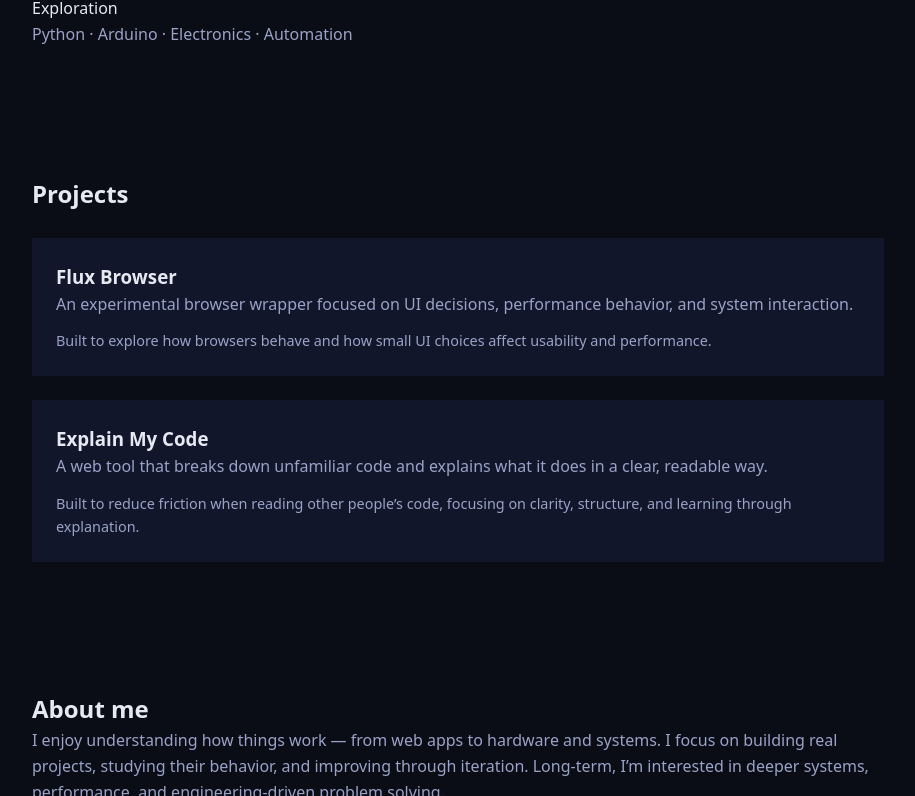
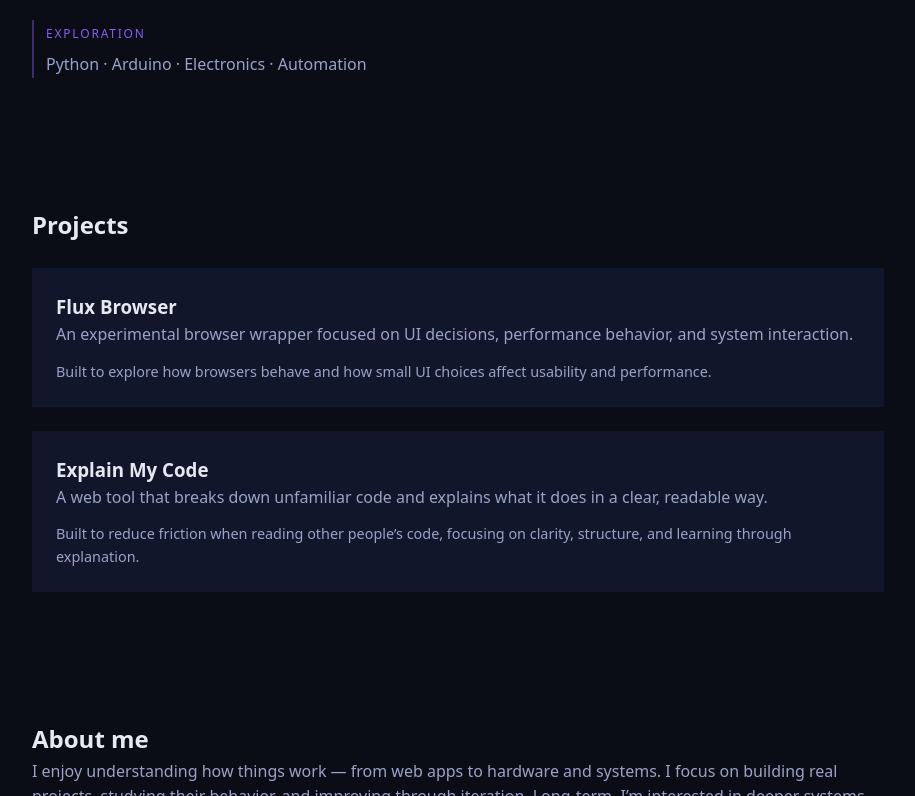
Before and after one commit to Flux3tor/flux3tor.github.io, a plain HTML site: page index.html in a window 1280 px wide. Shown: the part 1016-1812 px from the top of the page, without its empty margins (182-1097 px from the left). Drawn offline with Linux system fonts and the light colour scheme.

Commit message:
Update sections.css

```diff
--- a/css/sections.css
+++ b/css/sections.css
@@ -191,3 +191,21 @@
   font-size: 0.9rem;
   color: var(--muted);
 }
+
+.secondary-focus {
+  margin-top: 1.5rem;
+  padding-left: 0.75rem;
+  border-left: 2px solid rgba(139, 92, 246, 0.4);
+}
+
+.secondary-focus span {
+  font-size: 0.75rem;
+  letter-spacing: 0.15em;
+  text-transform: uppercase;
+  color: var(--accent);
+}
+
+.secondary-focus p {
+  margin-top: 0.4rem;
+  color: var(--muted);
+}
```
